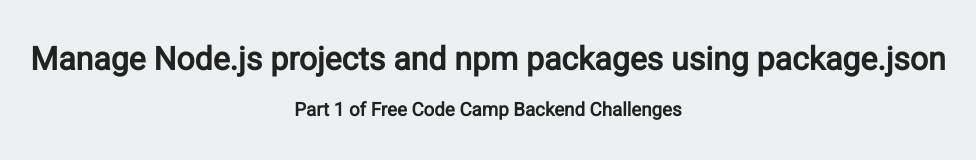
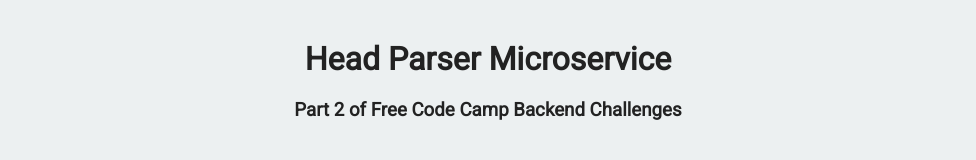
Before and after one commit to clearyusc/filemetadata_ms, a website: page views/index.html in a window 1280 px wide. Shown: the whole page, without its empty margins (152-1128 px from the left). Drawn offline with Linux system fonts and the light colour scheme.

Commit message:
Checkpoint

```diff
--- a/views/index.html
+++ b/views/index.html
@@ -10,8 +10,8 @@
 
    <body>
       <div class="container">
-         <h1>Manage Node.js projects and npm packages using package.json</h1>
-         <h3>Part 1 of Free Code Camp Backend Challenges</h3>
+         <h1>Head Parser Microservice</h1>
+         <h3>Part 2 of Free Code Camp Backend Challenges</h3>
       </div>
    </body>
 
```
Also changed, not shown: server.js (+7 -0 lines).
